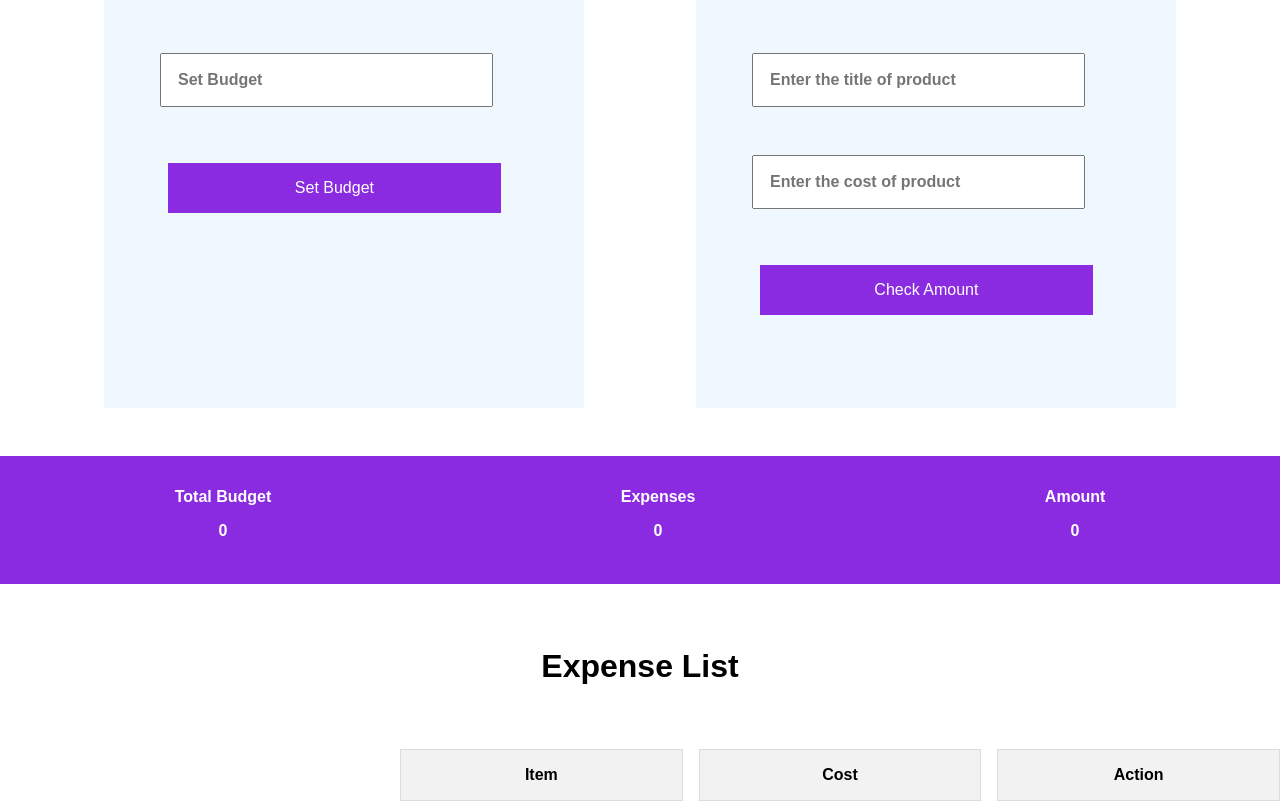
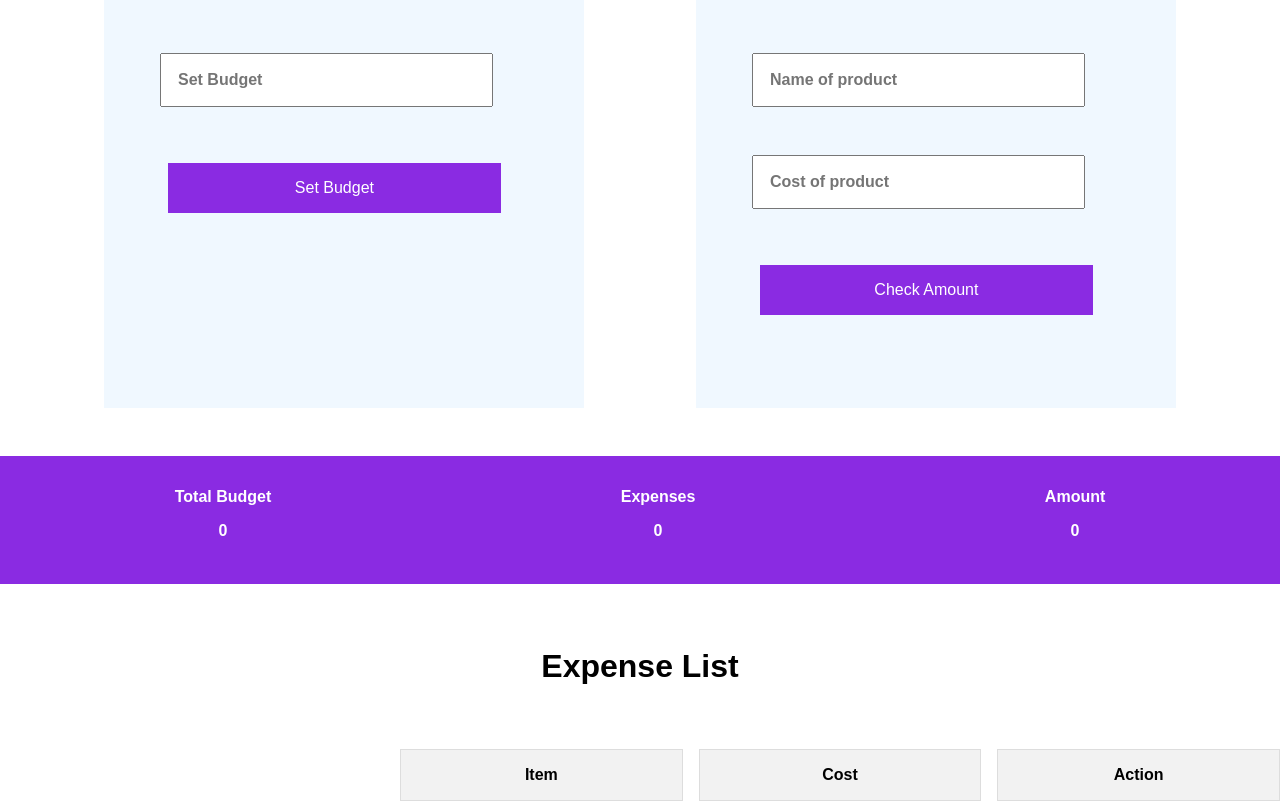
Before and after one commit to ranjan-18/expense-tracker, a plain HTML site: page index.html in a window 1280 px wide. Shown: the part 120-921 px from the top of the page. Drawn offline with Linux system fonts and the light colour scheme.

Commit message:
Update index.html

```diff
--- a/index.html
+++ b/index.html
@@ -16,8 +16,8 @@
             </div>
             <div class="expenses">
                 <h1 class="heading">Expenses</h1>
-                <input class="input" id="productTitle" type="text" placeholder="Enter the title of product">
-                <input class="input" id="productCost" type="number" placeholder="Enter the cost of product">
+                <input class="input" id="productTitle" type="text" placeholder="Name of product">
+                <input class="input" id="productCost" type="number" placeholder="Cost of product">
                 <button onclick="expenseSet()">Check Amount</button>
             </div>
     </div>
```
